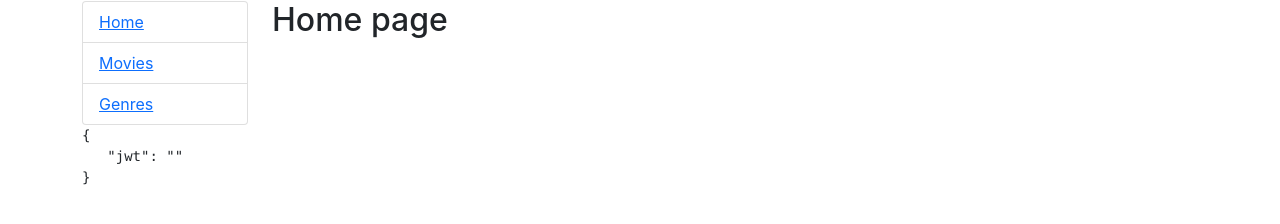
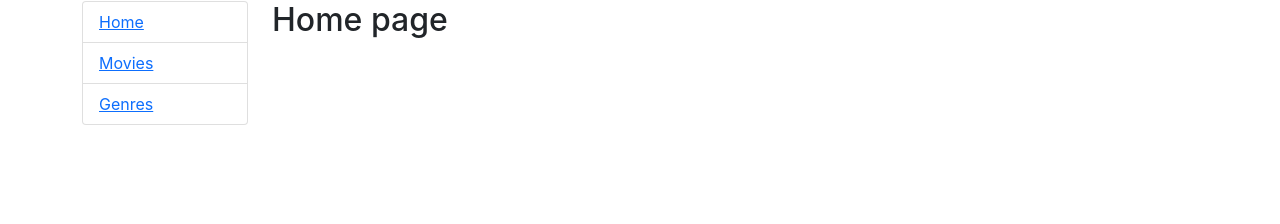
Before and after one commit to jasosa/moviesdb_frontend, a React (Create React App) app: page / in a window 1280 px wide. Shown: the part 104-328 px from the top of the page. Built offline with nearby package versions, Linux system fonts and the light colour scheme.

Commit message:
removed code to show token in screen

```diff
--- a/src/App.js
+++ b/src/App.js
@@ -74,9 +74,6 @@ export default class App extends Component {
                     </Fragment>
                   }
                 </ul>
-                <pre>
-                  {JSON.stringify(this.state, null, 3)}
-                </pre>
               </nav>
             </div>
             <div className='col-md-10'>
@@ -94,7 +91,7 @@ export default class App extends Component {
 
                 <Route path="/login" component={(props) => <Login {...props} handleJWTChange={this.handleJWTChange} />} />
 
-                <Route path="/admin/movie/:id" component={EditMovie}>
+                <Route path="/admin/movie/:id" component={(props) => (<EditMovie {...props} jwt={this.state.jwt}/>)}>
                 </Route>
                 <Route path="/admin">
                     <Admin />
```
